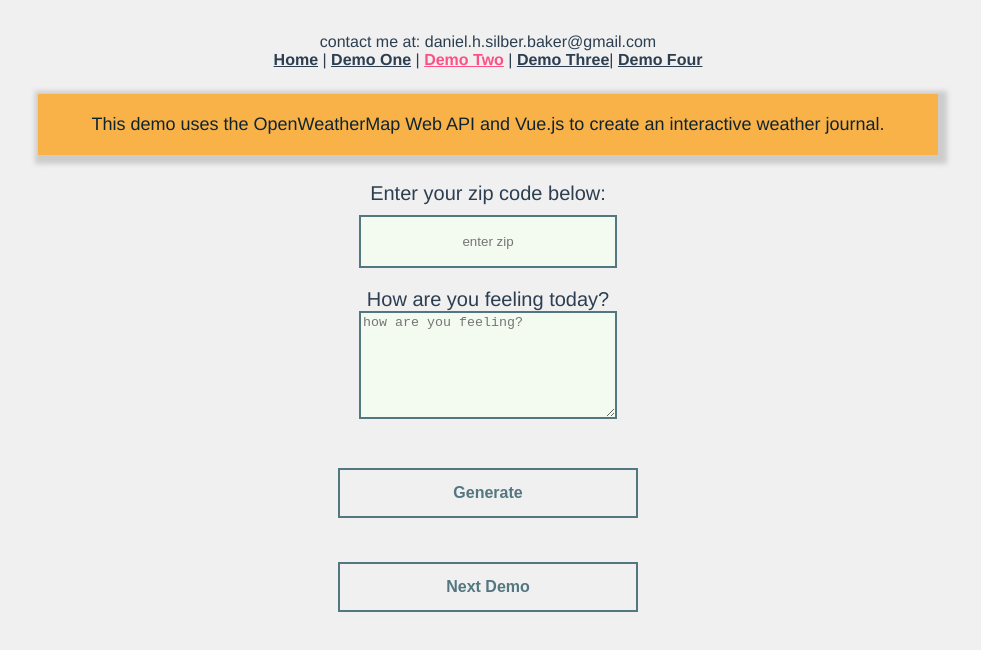
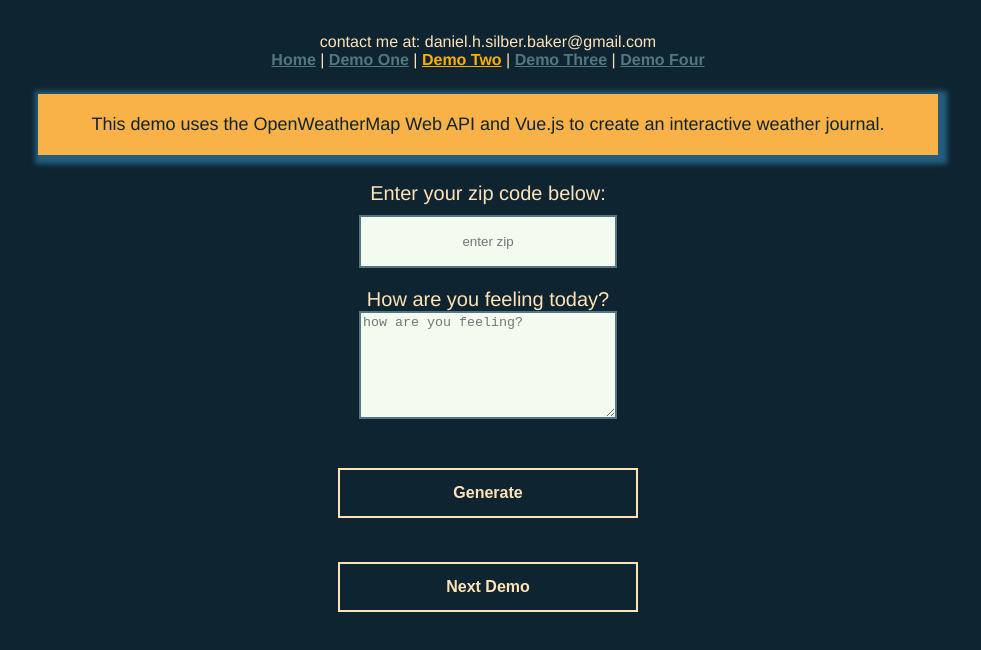
Before and after one commit to Daniel-hershel/portfolio, a Vue app: page /#/dTwo in a window 1280 px wide. Shown: the top 650 px of the page, without its empty margins (152-1133 px from the left). Built offline with nearby package versions, Linux system fonts and the light colour scheme.

Commit message:
dark background

```diff
--- a/package.json
+++ b/package.json
@@ -28,6 +28,8 @@
     "chai": "^4.1.2",
     "eslint": "^5.16.0",
     "eslint-plugin-vue": "^5.0.0",
+    "less": "^3.9.0",
+    "less-loader": "^5.0.0",
     "vue-template-compiler": "^2.5.21"
   }
 }
--- a/src/App.vue
+++ b/src/App.vue
@@ -7,7 +7,7 @@
       <router-link to="/">Home</router-link> |
       <router-link to="/dOne">Demo One</router-link> |
       <router-link to="/dTwo">Demo Two</router-link> |
-      <router-link to="/dThree">Demo Three</router-link>|
+      <router-link to="/dThree">Demo Three</router-link> |
       <router-link to="/dFour">Demo Four</router-link>
     </div>
     <router-view />
@@ -15,9 +15,14 @@
   </div>
 </template>
 
-<style>
+<style lang="less">
+
+@foreground: #ffe3b7;
+@background: #0e2431;
+
 body{
-  background:#f0f0f0;
+  background:@background;
+
 
 }
 #app {
@@ -25,9 +30,8 @@ body{
   -webkit-font-smoothing: antialiased;
   -moz-osx-font-smoothing: grayscale;
   text-align: center;
-  color: #2c3e50;
-  background:#f0f0f0;
-  /* background:#0e2431; */
+  color:@foreground;
+  /*background:#f0f0f0;*/
 }
 #nav {
   padding: 25px;
@@ -35,12 +39,11 @@ body{
 
 #nav a {
   font-weight: bold;
-  color: #2c3e50;
+  color:#537780;
 }
 
 #nav a.router-link-exact-active {
-  /* color: #42b983; */
-  color: #fc5185;
+  color: #ffaf00;
 }
 input:focus,
 select:focus,
@@ -73,14 +76,14 @@ button{
    background: none;
    width: 300px;
    height:50px;
-   color: #537780;
-   border: 2px solid #537780;
+   color: @foreground;
+   border: 2px solid @foreground;
    font-size:16px;
    font-weight:bold;
    margin-top: 1.5em;
 }
 button:hover{
-    background:#537780;
-    color:white;
+    background:@foreground;
+    color:@background;
 }
 </style>
--- a/src/components/HelloWorld.vue
+++ b/src/components/HelloWorld.vue
@@ -42,7 +42,9 @@ export default {
 </script>
 
 <!-- Add "scoped" attribute to limit CSS to this component only -->
-<style scoped>
+<style scoped lang="less">
+
+@foreground: #ffe3b7;
  /* eslint-disable */
 
 /* Mobile First */
@@ -57,8 +59,7 @@ export default {
   "hd"
   "ti"
   "bl";
-  background: #f0f0f0;
-  color:#537780;
+  color:@foreground;
   font-size: 18px;
 }
 #name{
--- a/src/components/ImageGallery.vue
+++ b/src/components/ImageGallery.vue
@@ -32,7 +32,8 @@ export default {
 }
 </script>
 
-<style scoped>
+<style scoped lang="less">
+@foreground: #ffe3b7;
 
 
 #imagesHolder{
@@ -43,7 +44,7 @@ export default {
     grid-template-columns: 90vw;
     color:#0C385F;
     grid-gap:.05em;
-    border:6px solid #537780;
+    border:6px solid @foreground;
 
 }
 
@@ -72,6 +73,8 @@ export default {
     flex-direction: column;
     */
     padding: .2em;
+    border:2px solid @foreground;
+
 }
 
 .picture:hover{
--- a/src/components/Intro.vue
+++ b/src/components/Intro.vue
@@ -14,7 +14,11 @@ export default {
 }
 </script>
 
-<style>
+
+<style scoped lang="less">
+@foreground: #ffe3b7;
+@background: #0e2431;
+
 
 .textHolder{
     width:68%;
@@ -22,14 +26,14 @@ export default {
     font-size: 18px;
     margin-bottom: 1.5em;
     padding: 1.1em;
-    /* background:#f3fbf1; */
+    /* background:#ffaf00; */
+
     background:#f9b248;
-
     /* color:#537780; */
     color:#0e2431;
-    -moz-box-shadow: 3px 3px 5px 6px #ccc;
-    -webkit-box-shadow: 3px 3px 5px 6px #ccc;
-    box-shadow: 3px 3px 5px 6px #ccc;
+    -moz-box-shadow: 3px 3px 5px 6px lighten(@background,20%);
+    -webkit-box-shadow: 3px 3px 5px 6px lighten(@background,20%);
+    box-shadow: 3px 3px 5px 6px lighten(@background,20%);
 }
 /* Mobile */
 @media (max-width: 700px) {
```
Also changed, not shown: 1 other file (tests, documents, lock files or other folders).
